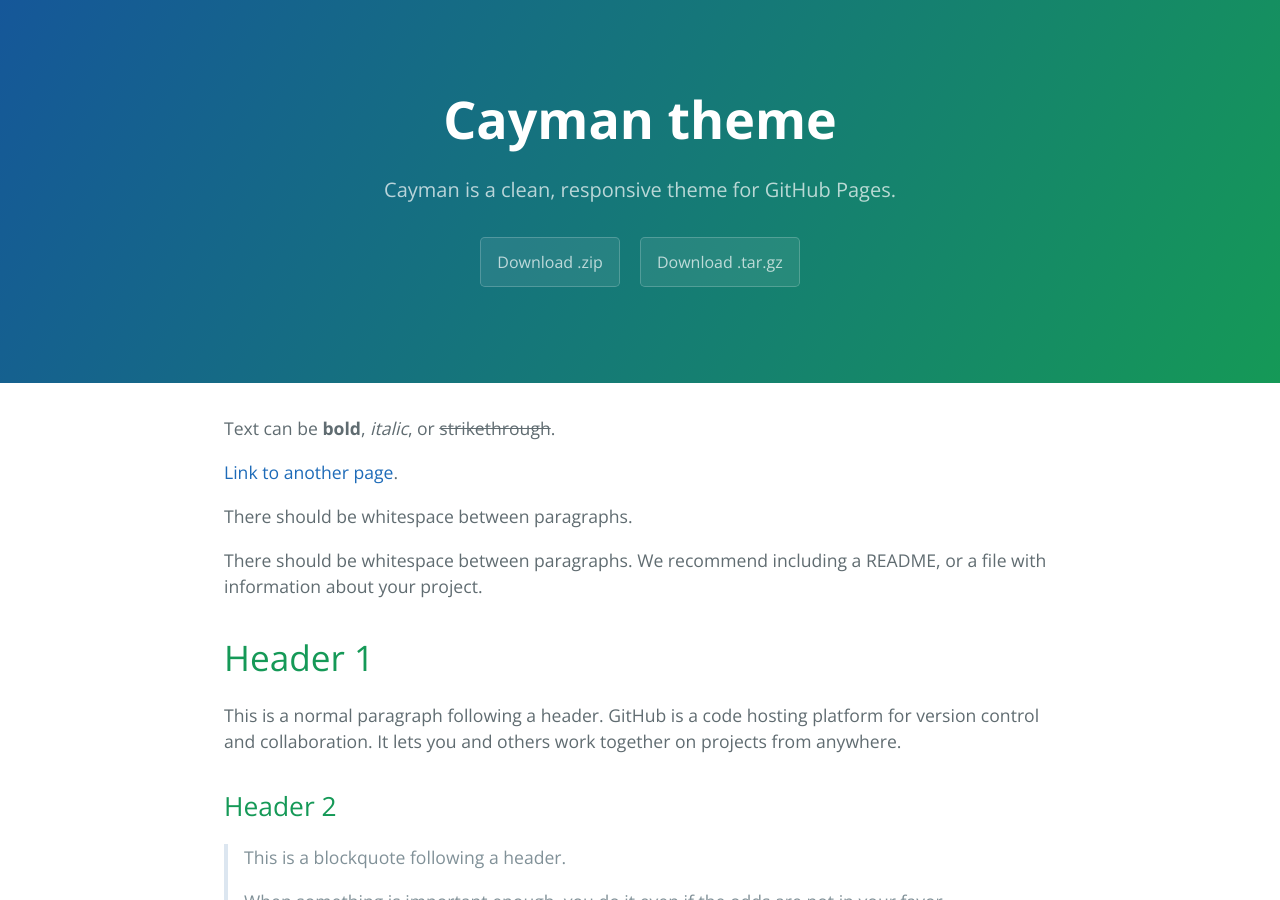
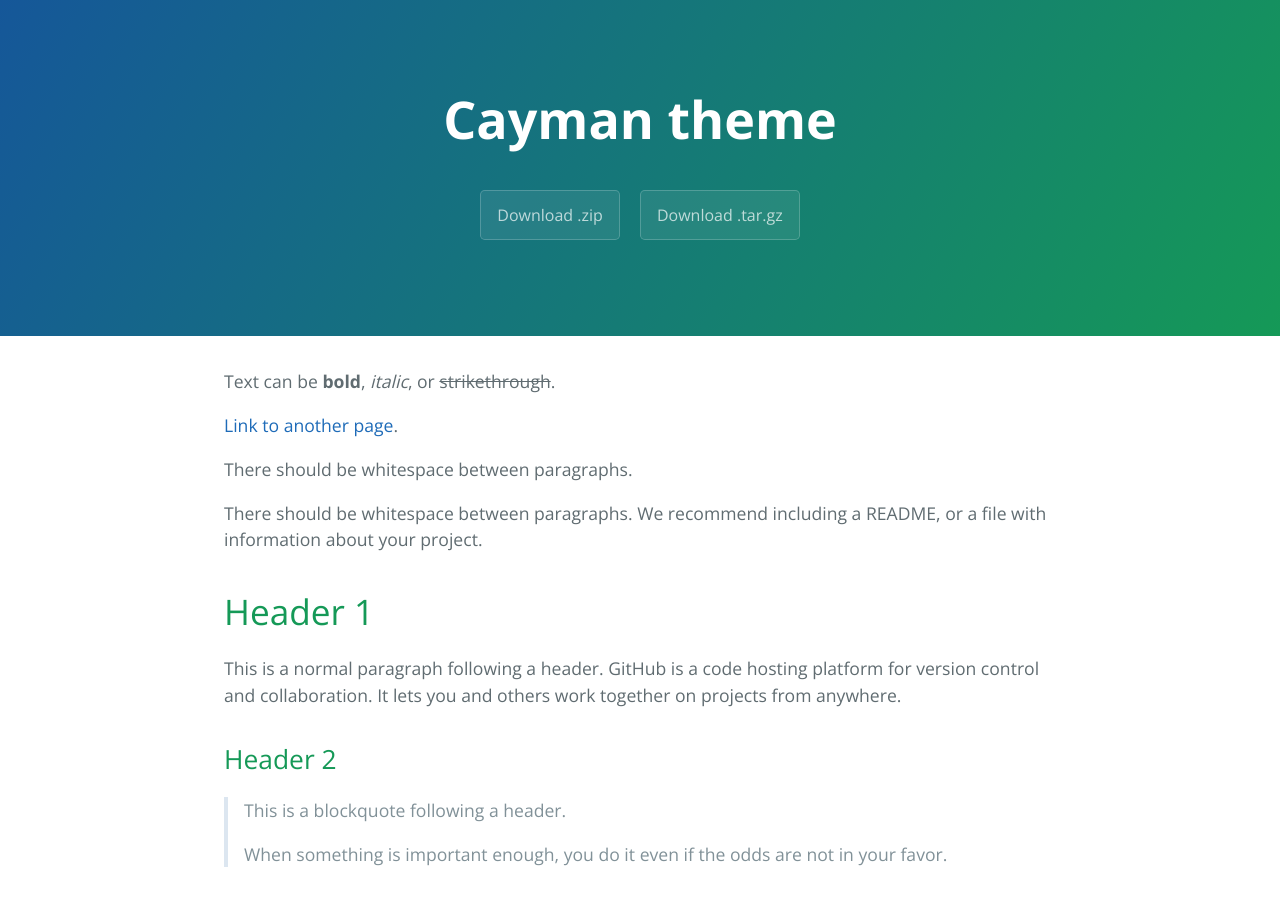
Before and after one commit to rashmisahni/rashmisahni.github.io, a Jekyll site: the page built from index.md, in a window 1280 px wide and 900 px high. Built offline with Jekyll 4.4.1, drawn with Linux system fonts in a browser that asks for light colours; the repository's description, which GitHub fills in, is left out.

Commit message:
Update _config.yml

```diff
--- a/_config.yml
+++ b/_config.yml
@@ -1,5 +1,5 @@
 title: Cayman theme
-description: Cayman is a clean, responsive theme for GitHub Pages.
+description:
 show_downloads: true
 google_analytics:
 theme: jekyll-theme-cayman
```
